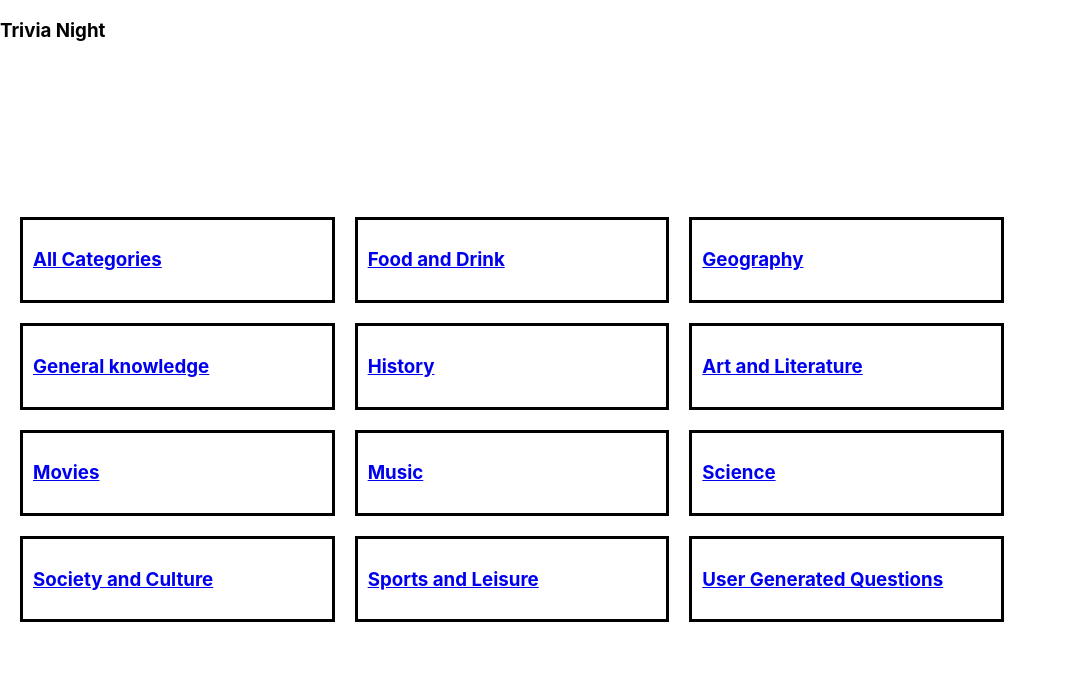
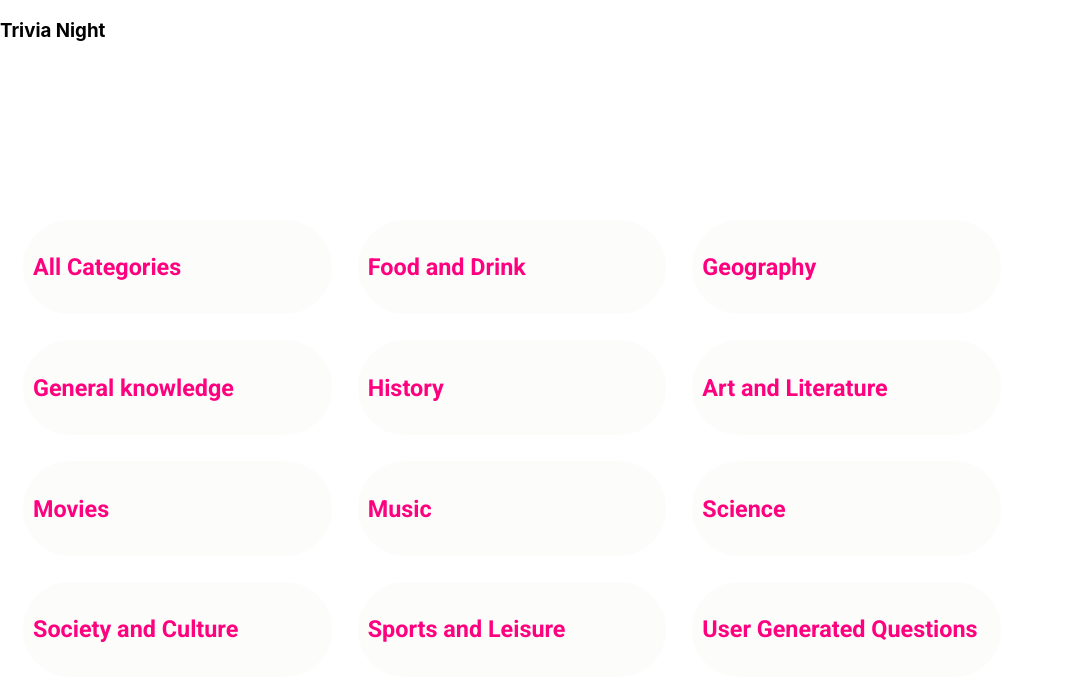
Before and after one commit to cagallo/trivia-night-ui, a React (Create React App) app: page / in a window 1280 px wide. Shown: the top 680 px of the page, without its empty margins (0-1067 px from the left). Built offline with nearby package versions, Linux system fonts and the light colour scheme.

Commit message:
Add styling to category card

```diff
--- a/src/styles/CategoryCard.css
+++ b/src/styles/CategoryCard.css
@@ -1,5 +1,17 @@
+@import url('https://fonts.googleapis.com/css2?family=Roboto:wght@100;400;700&display=swap');
+
 .category-card {
   box-sizing: border-box;
-  border: 3px solid black;
+  border: 3px solid white;
   padding: 10px;
+  background-color: rgb(251, 251, 250, 0.7);
+  border-radius: 50px;
+  color: #FF007F;
+  font-size: 20px;
+  font-weight: bolder;
+  font-family: 'Roboto';
 }
+
+a {
+  text-decoration: none;
+}
```
